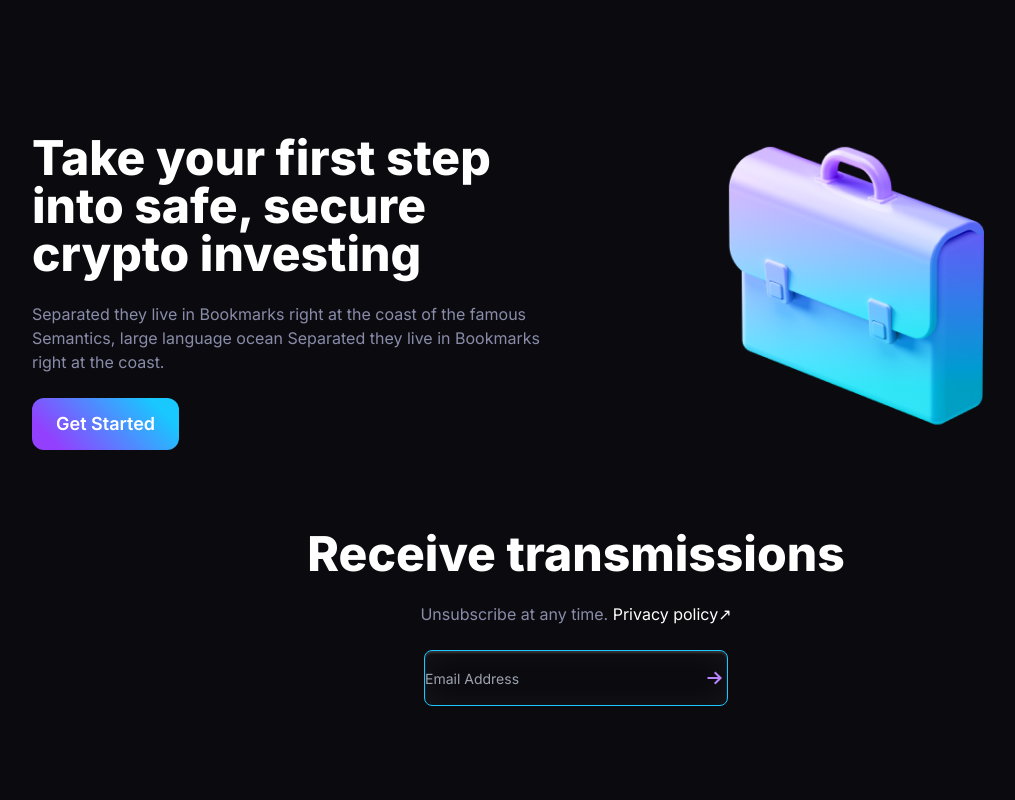
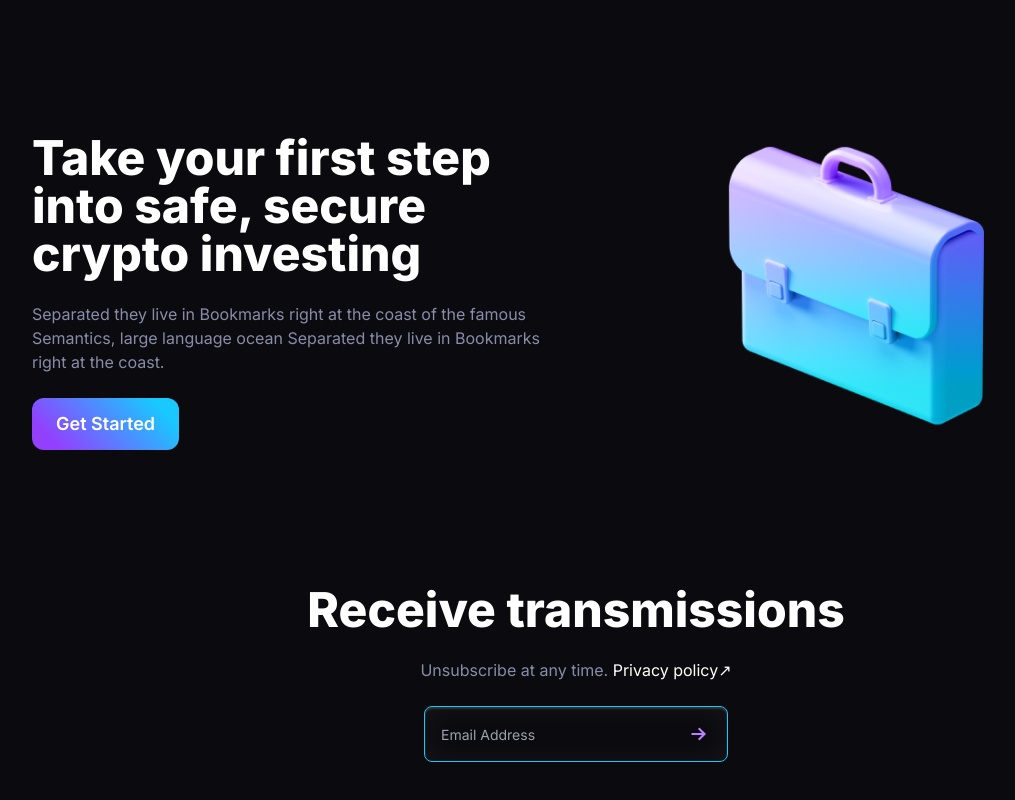
Before and after one commit to gift56/coinflip, a Vue app: page / in a window 1280 px wide. Shown: the part 2751-3551 px from the top of the page, without its empty margins (64-1079 px from the left). Before the commit the page ends 3457 px from the top, so only its background shows below. Built offline with nearby package versions, Linux system fonts and the light colour scheme.

Commit message:
working on next section

```diff
--- a/src/components/Transmission.vue
+++ b/src/components/Transmission.vue
@@ -1,7 +1,7 @@
 <template>
   <section class="w-full">
     <div class="container">
-      <div class="w-full flex flex-col items-center justify-center gap-6">
+      <div class="w-full flex flex-col items-center justify-center gap-6 py-14">
         <h3 class="text-3xl font-extrabold md:text-5xl text-center">
           Receive transmissions
         </h3>
@@ -10,7 +10,7 @@
           <RouterLink to="/" class="text-white"> Privacy policy↗ </RouterLink>
         </p>
         <div
-          class="w-full h-14 md:w-[304px] shadow-inputshad rounded-lg border border-[#18C8FF] flex items-center justify-between bg-bodyBg"
+          class="w-full h-14 md:w-[304px] shadow-inputshad rounded-lg border border-[#18C8FF] flex items-center justify-between bg-bodyBg px-4"
         >
           <input type="text" placeholder="Email Address" class="w-full h-full outline-none text-sm font-normal text-gray1 bg-transparent" />
           <img src="../assets/icon/arrowIcon.png" alt="arrow" />
```
